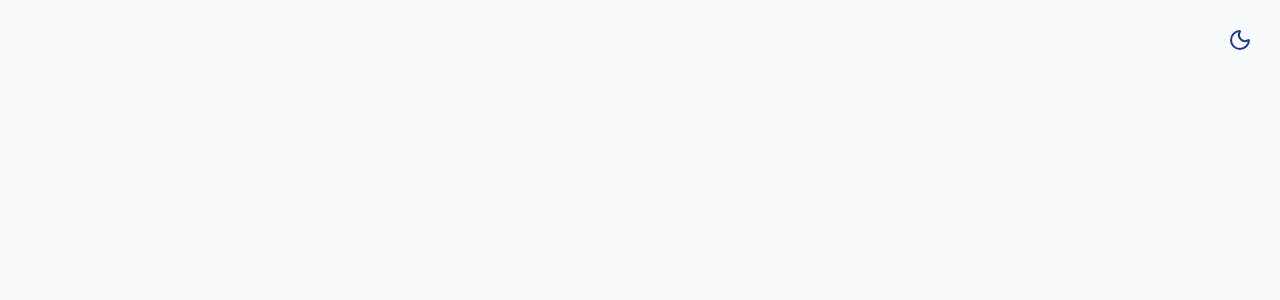
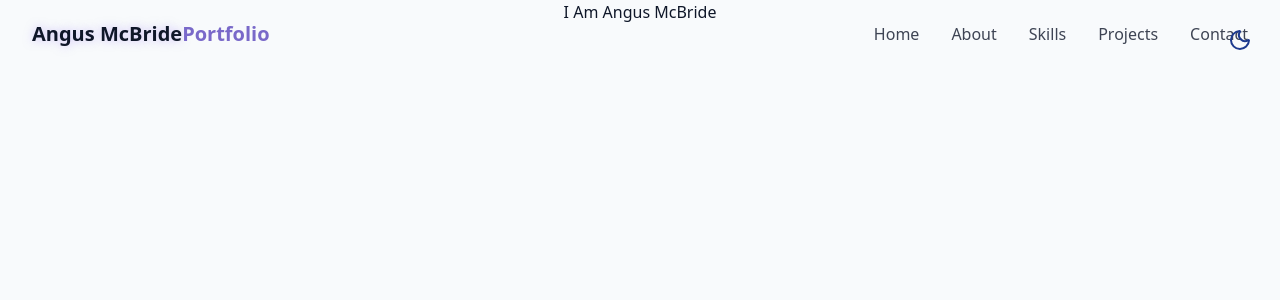
Before and after one commit to Gus-McB/PortfolioApp, a React (Vite) app in the folder PortfolioApp/: page / in a window 1280 px wide. Shown: the top 300 px of the page. Built offline with nearby package versions, Linux system fonts and the light colour scheme.

Commit message:
Finished the NavBar, started the intro section

```diff
--- /dev/null
+++ b/PortfolioApp/src/components/HeroSection.jsx
@@ -0,0 +1,18 @@
+
+
+export const HeroSection = () => {
+    return <section
+    id="hero"
+    className="relative min-h-screen flex flex-col items-center justofy-center px-4"
+    >
+        <div className="container max-w-4xl mx-auto text-center z-10">
+            <div className="space-y-6">
+                <h1>
+                    <span> I Am</span>
+                    <span> Angus</span>
+                    <span> McBride</span>
+                </h1>
+            </div>
+        </div>
+    </section>
+}
--- /dev/null
+++ b/PortfolioApp/src/components/NavBar.jsx
@@ -0,0 +1,76 @@
+import { cn } from "@/lib/utils";
+import { useEffect, useState } from "react";
+import { X, Menu } from "lucide-react";
+
+const navItems = [
+    {name: "Home", href: "#hero"},
+    {name: "About", href: "#about"},
+    {name: "Skills", href: "#skills"},
+    {name: "Projects", href: "#projects"},
+    {name: "Contact", href: "#contact"}
+];
+
+export const NavBar = () => {
+    const [isScrolled, setIsScrolled] = useState(false);
+    const [isMobileOpen, setIsMobileOpen] = useState(false);
+
+    useEffect(() => {
+        const handleScroll = () => {
+            setIsScrolled(window.scrollY > 10);
+        };
+        window.addEventListener("scroll", handleScroll);
+        return () => window.removeEventListener("scroll", handleScroll);
+    }, []);
+
+    return (<nav className={cn("fixed w-full z-40 transition-all duration-300",
+        isScrolled ? "py-3 bg-background/80 backdrop-blur-md shadow-xs" : "py-5")}>
+        <div className="container flex items-center justify-between">
+            <a className="text-xl font-bold text-primary flex items-center" href="#hero">
+                <span className="relative z-10">
+                    <span className="text-glow text-foreground">Angus McBride</span>{""}
+                    Portfolio
+                </span>
+            </a>
+            {/* desktop nav */}
+            <div className="hidden md:flex space-x-8">
+                {navItems.map((item, key) => (
+                    <a
+                    key={key}
+                    href={item.href}
+                    className="text-foreground/80 hover:text-primary transition-colors duration-300">
+                        {item.name}
+                    </a>
+                ))}
+            </div>
+            {/* Mobile nav */}
+
+            <button
+            onClick={() => setIsMobileOpen((prev) => !prev)}
+            className="md:hidden p-2 text-foreground z-50"
+            aria-label={isMobileOpen ? "Close menu" : "Open menu"}
+            >
+                {isMobileOpen ? <X size={24} /> : <Menu size={24} />}{""}
+
+            </button>
+
+            <div className={cn("fixed inset-0 bg-background/95 backdrop-blur-md z-40 flex flex-col items-center justify-center",
+                "transition-all duration-300 md:hidden",
+                isMobileOpen
+                ? "opacity-100 pointer-events-auto"
+                : "opacity-0 pointer-events-none")}>
+                <div className="flex flex-col space-y-8 text-xl">
+                    {navItems.map((item, key) => (
+                        <a
+                        key={key}
+                        href={item.href}
+                        className="text-foreground/80 hover:text-primary transition-colors duration-300"
+                        onClick={() => setIsMobileOpen(false)}>
+                            {item.name}
+                        </a>
+                    ))}
+                </div>
+            </div>
+        </div>
+    </nav>
+    );
+};
--- a/PortfolioApp/src/pages/Home.jsx
+++ b/PortfolioApp/src/pages/Home.jsx
@@ -1,5 +1,7 @@
 import { ThemeToggle } from "../components/ThemeToggle";
 import { StarBackground } from "../components/StarBackground";
+import { NavBar } from "../components/NavBar";
+import { HeroSection } from "../components/HeroSection";
 
 export const Home = () => {
   return (
@@ -9,9 +11,11 @@ export const Home = () => {
       {/* Background Effect */}
       <StarBackground />
       {/* Navbar */}
-
+      <NavBar />
       {/* Main Content */}
-
+      <main>
+        <HeroSection />
+      </main>
       {/* Footer */}
 
     </div>
```
